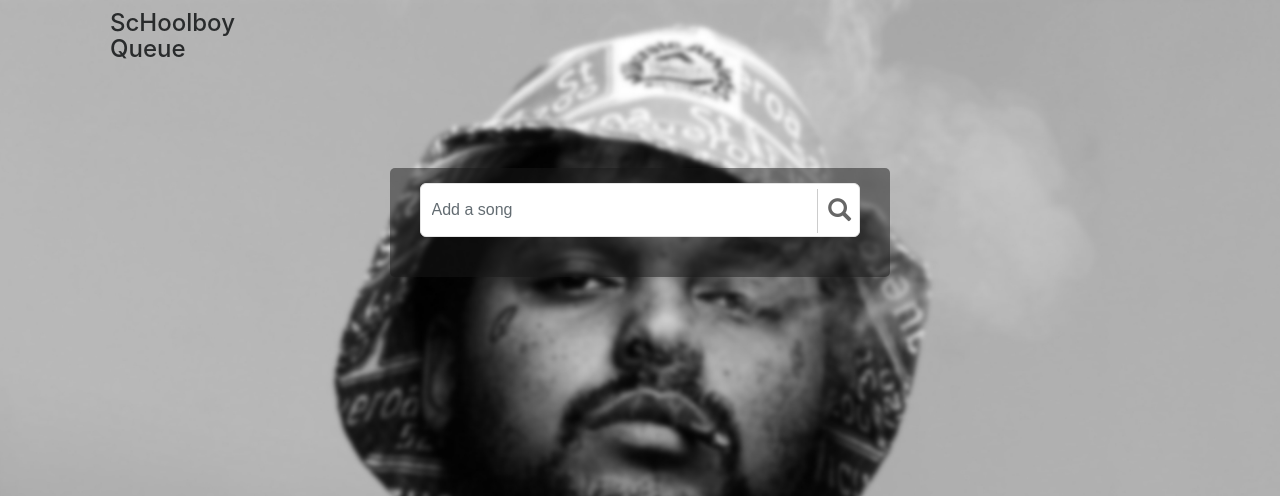
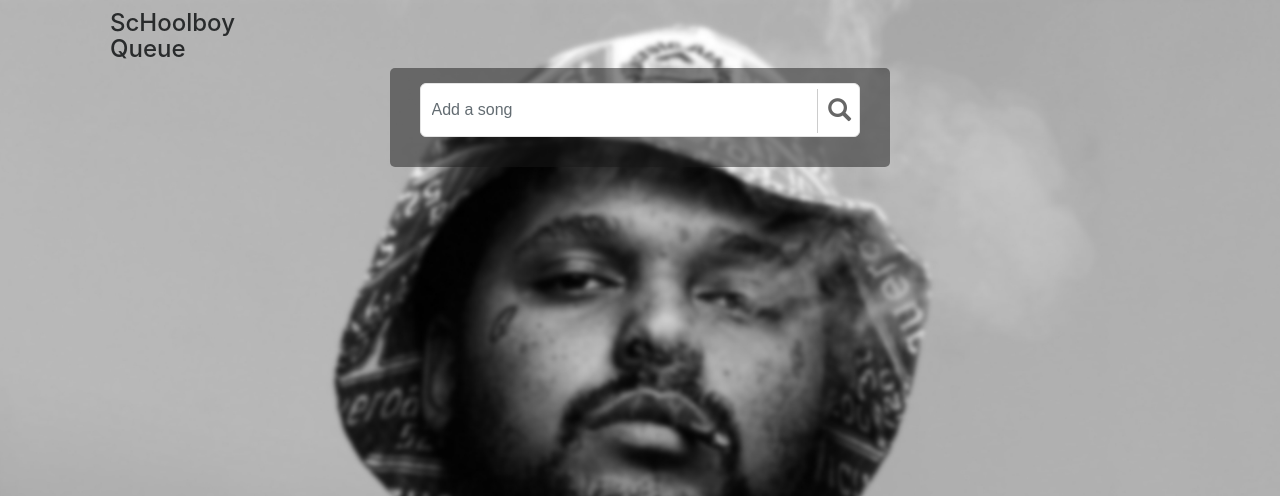
Before and after one commit to DanielSBrown/ScHoolboy-Queue, a Flask app: template app/templates/group.html in a window 1280 px wide. Shown: the top 496 px of the page. Run offline with Flask 2, Linux system fonts and the light colour scheme; the template is opened without the code that fills it: most values are stand-ins (such as "Sample title", 1, 10 or a date in 2020); parts of the project's set-up code (start-up, migrations or seed data) failed here and were passed over; some libraries are stand-ins or nearby versions.

Commit message:
scrollbar for queue. adjusted padding. added table for search results

```diff
--- a/app/templates/group.html
+++ b/app/templates/group.html
@@ -42,7 +42,7 @@
         </div>
     </div>
 
-    <div class="container" style="font-size=16px;margin-top: 100px; background-color: rgba(24,24,24,0.49); padding-top: 15px; padding-bottom: 15px;border-radius: 5px; width: 500px">
+    <div class="container" style="font-size:16px;margin-top: 0px; background-color: rgba(24,24,24,0.49); padding-top: 15px; padding-bottom: 15px;border-radius: 5px; width: 500px">
         <div class="container-fluid">
             <div class="row">
                 <div class="col-md-12">
@@ -60,14 +60,20 @@
             </div>
         </div>
 
-        <br/>
+
         <h1 id = "header" class = "header" style = "display: none">Search Results</h1>
 
-        <table class="table" id="videos">
+        <div style="max-height: 500px;overflow-y: scroll;padding-top: 5px" >
+        <table class="table" id="videos" style="max-height: 500px;overflow-y: scroll">
             <tbody>
 
             </tbody>
         </table>
+        </div>
+
+        <div id="vid_results">
+
+        </div>
 {#        <div  class = "divcenter" style="border:0px;" id = "videos">#}
 {##}
 {#        </div>#}
@@ -112,22 +118,22 @@ function keyWordsearch() {
   });
 
   request.execute(function(results) {
-    var html = "<form action='/room/add/' method = 'POST' name = 'form' id = 'form'><br/>";
+    var html = "<form action='/room/add/' method = 'POST' name = 'form' id = 'form'><table class='table'><tbody>";
     for(var i in results.items) {
       var item = results.items[i];
       console.log('[%s] Title: %s', item.id.videoId,item.snippet.title);
       var pic = item.snippet.thumbnails.default.url;
-      pic = "<img src= " + pic + " ><br/>"
+      pic = "<tr border = '1' style='color:#e2e2e2;font-size:16px'><th scope='row'><img src= " + pic + " ></th><td>";
 
       html += pic +  item.snippet.title;
-      html += "<input type = 'radio' name = 'song_url' value = \"" + item.id.videoId + "\"/><br/><br/>";
+      html += "</td><td><input type = 'radio' name = 'song_url' value = \"" + item.id.videoId + "\"/></td></tr>";
     }
-     html += "<input type='hidden' name='room' value='{{ groupcode }}'>"
-    html += "<input type = 'submit' value = 'submit'>";
+     html += "<input type='hidden' name='room' value='{{ groupcode }}'>";
 
-    html += "</form>";
+    html += "</tbody></table><input type = 'submit' value = 'submit'></form>";
 
-     $('#videos').append(html);
+    console.log(html);
+     $('#vid_results').html(html);
   });
 
  }
```
